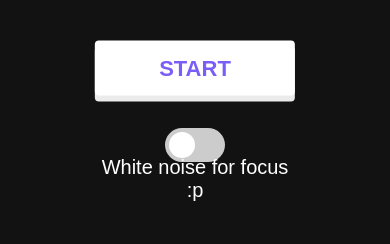
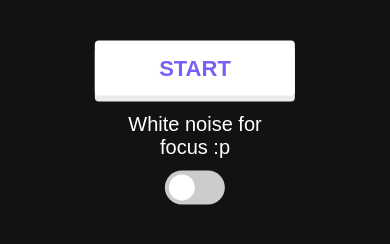
Before and after one commit to bitboody/pomodoro, a plain HTML site: page index.html in a window 390 px wide. Shown: the part 496-740 px from the top of the page. Drawn offline with Linux system fonts and the light colour scheme.

Commit message:
fixed button position

```diff
--- a/index.html
+++ b/index.html
@@ -8,15 +8,6 @@
     <link rel="stylesheet" href="styles.css" />
   </head>
   <body>
-    <div class="toggle-btn">
-     <label class="switch" >
-  <input type="checkbox" id="sound-chkbx" onchange="checkboxToggle(this)">
-  <span class="slider round"></span>
-</label>
-    </div>
-    <div class="labeldiv">
-      <p id="sliderlabel">White noise for focus :p</p>
-    </div>
     <main class="app">
       <progress id="js-progress" value="0"></progress>
       <div class="progress-bar"></div>
@@ -52,6 +43,15 @@
         <button class="main-button" data-action="start" id="js-btn">
           Start
         </button>
+        <div class="toggle-btn">
+          <label class="switch" >
+       <input type="checkbox" id="sound-chkbx" onchange="checkboxToggle(this)">
+       <span class="slider round"></span>
+     </label>
+         </div>
+         <div class="labeldiv">
+           <p id="sliderlabel">White noise for focus :p</p>
+         </div>
       </div>
     </main>
     <div class="hidden">
--- a/styles.css
+++ b/styles.css
@@ -184,8 +184,9 @@ input:checked + .slider:before {
 
 .toggle-btn {
     position: absolute;
-    top: 76%;
+    top: 100%;
     left: 50%;
+    padding-top: 6em;
     transform: translate(-50%, -50%);
     text-align: center;
 }
@@ -193,8 +194,9 @@ input:checked + .slider:before {
 #sliderlabel {
   color: white;
   position:absolute ;
-  top: 80%;
+  top: 100%;
   left: 50%;
+  padding-top: 1em;
   transform: translate(-50%, -50%);
   text-align: center;
   font-size: 20px;
@@ -202,3 +204,13 @@ input:checked + .slider:before {
   font-weight: 450;
   display: grid;
 }
+
+@media (max-width:641px) {
+  #sliderlabel {
+    padding-top: 2em;
+  }
+
+  .toggle-btn {
+    padding-top: 9em;
+  }
+}
```
